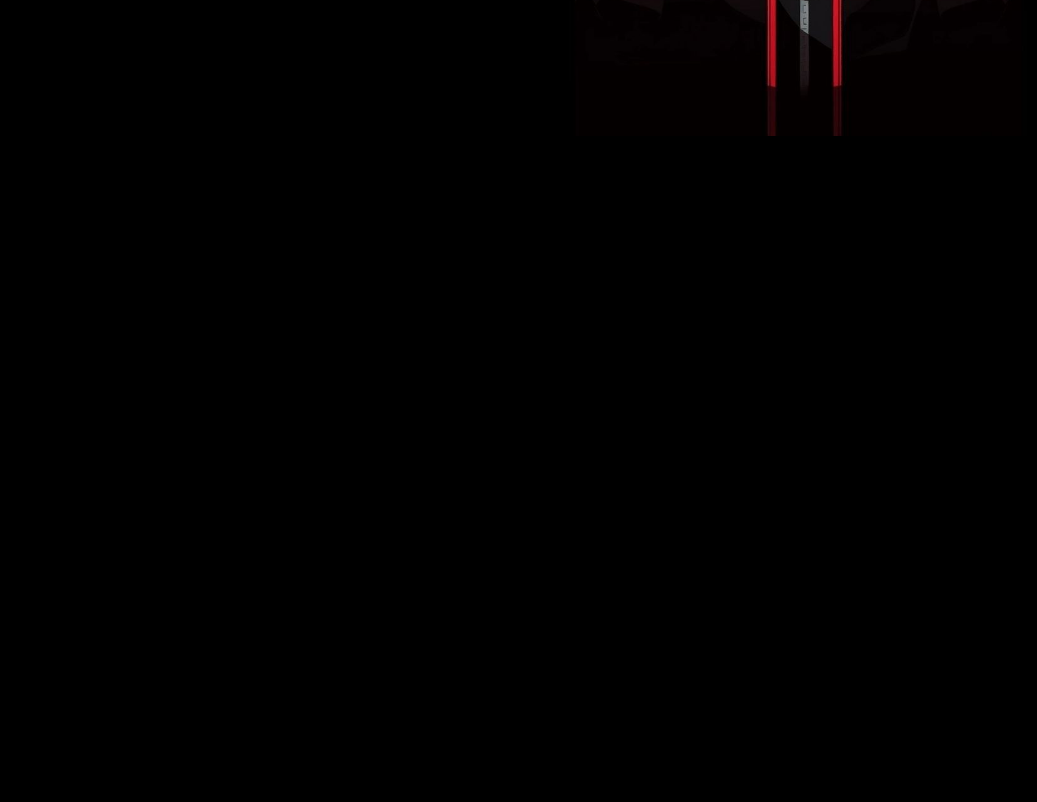
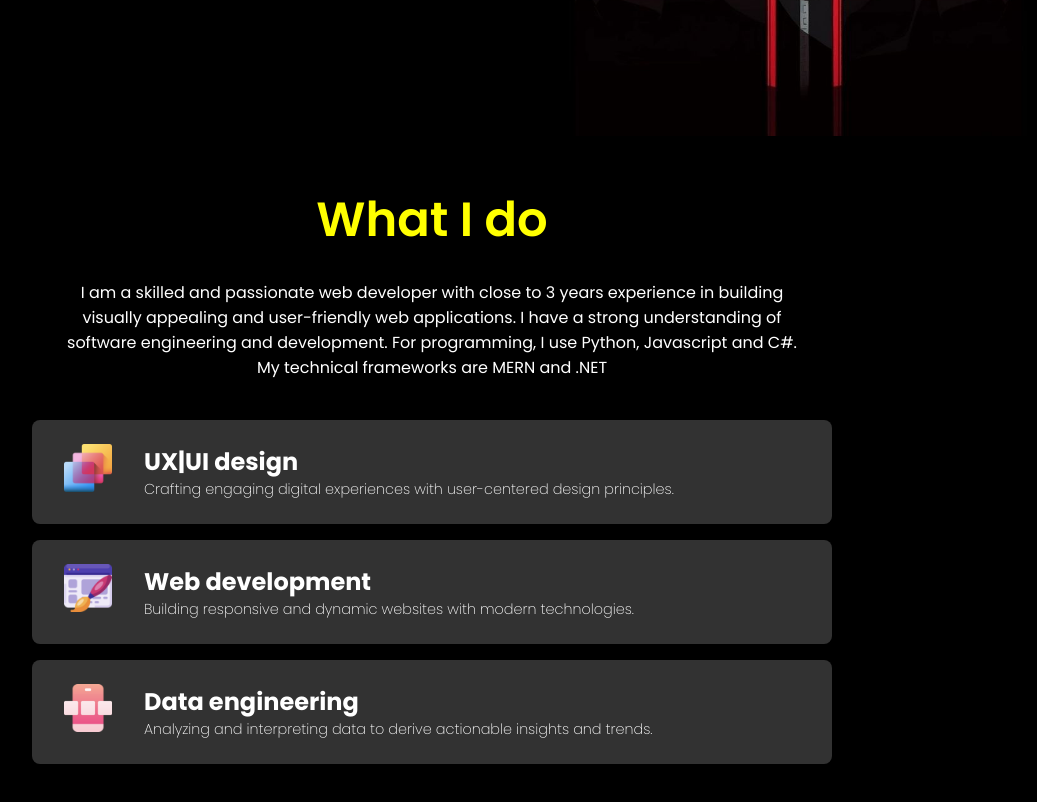
Before and after one commit to BrianKani/12thMarch2024, a React (Create React App) app: page / in a window 1280 px wide. Shown: the part 680-1482 px from the top of the page, without its empty margins (208-1245 px from the left). Before the commit the page ends 816 px from the top, so only its background shows below. Built offline with nearby package versions, Linux system fonts and the light colour scheme.

Commit message:
Completed the about section for my website

```diff
--- a/src/App.js
+++ b/src/App.js
@@ -1,11 +1,13 @@
 import Navbar from './Components/Navbar/Navbar.js';
 import Intro from './Components/Intro/Intro.js';
+import Skills from './Components/Skills/Skills.js';
 
 function App() {
   return (
     <div className="App">
     <Navbar />
     <Intro />
+    <Skills />
     </div>
   );
 }
--- a/src/Components/Navbar/Navbar.css
+++ b/src/Components/Navbar/Navbar.css
@@ -1,4 +1,5 @@
 .navbar{
+    background: rgb(30, 30, 30);
     height: 5rem;
     width: 100vw;
     max-width: 75rem;
--- /dev/null
+++ b/src/Components/Skills/Skills.css
@@ -0,0 +1,69 @@
+#skills{
+    overflow: hidden;
+    width: 100vw;
+    max-width: 65rem;
+    display: flex;
+    flex-direction: column;
+    justify-content: center;
+    align-items: center;
+    text-align: center;
+    margin: 0 auto;
+}
+
+.title{
+    font-size: 3rem;
+    font-weight: 600;
+    color: yellow;
+    padding-top: 3rem;
+    margin-bottom: 1.5rem;
+}
+.skilldes{
+    font-weight: 400;
+    font-size: 1rem;
+    padding: 0 2rem;
+    max-width: 50rem;
+}
+.skillbars{
+    margin: 1.5rem;
+    width: 100vw;
+    max-width: 80%;
+    text-align: left;
+}
+
+.skillbar{
+    display: flex;
+    margin: 1rem;
+    padding: 1.5rem 2rem;
+    border-radius: 0.5rem;
+    background: rgb(50,50,50);
+}
+.skillbarimg{
+    object-fit: cover;
+    height: 3rem;
+    width: 3rem;
+    margin-right: 2rem;
+}
+.skillbartext>p{
+    font-size: 0.9rem;
+    font-weight: 200;
+
+}
+
+@media screen and (max-width:750px) {
+    .skillbartext>p{
+        font-size: 2vw;
+    }
+
+}
+@media screen and (max-width:480px) {
+    .skillbartext>p{
+        font-size: 3vw;
+    }
+    .skillbarimg{
+        height: 2.25rem;
+        width: 2.25rem;
+    }
+    .skillbartext>h2{
+        font-size: 5vw;
+    }
+}
--- /dev/null
+++ b/src/Components/Skills/Skills.js
@@ -0,0 +1,40 @@
+import React from 'react';
+import './Skills.css';
+import uidesign from '..//..//assets/ui-design.png';
+import webdev from '..//..//assets/website-design.png';
+import appdesign from '..//..//assets/app-design.png';
+
+const Skills = () => {
+  return (
+    <section id='skills'>
+        <span className='title'>What I do</span>
+        <span className='skilldes'>I am a skilled and passionate web developer with close to 3 years experience in building visually appealing and user-friendly
+         web applications. I have a strong understanding of software engineering and development. For programming, I use Python, Javascript and C#. My technical frameworks are MERN and .NET</span>
+        <div className='skillbars'>
+            <div className='skillbar'>
+                <img className="skillbarimg" src={uidesign} alt='UI Design'/>
+                    <div className='skillbartext'>
+                        <h2>UX|UI design</h2>
+                        <p>Crafting engaging digital experiences with user-centered design principles.</p>
+                    </div>
+            </div>
+            <div className='skillbar'>
+                <img className='skillbarimg' src={webdev} alt='Web Developer'/>
+                    <div className='skillbartext'>
+                        <h2>Web development</h2>
+                        <p>Building responsive and dynamic websites with modern technologies.</p>
+                    </div>
+            </div>
+            <div className='skillbar'>
+                <img className='skillbarimg' src={appdesign} alt='App Design'/>
+                    <div className='skillbartext'>
+                        <h2>Data engineering</h2>
+                        <p>Analyzing and interpreting data to derive actionable insights and trends.</p>
+                    </div>
+            </div>
+        </div>
+    </section>
+  )
+}
+
+export default Skills;
```
